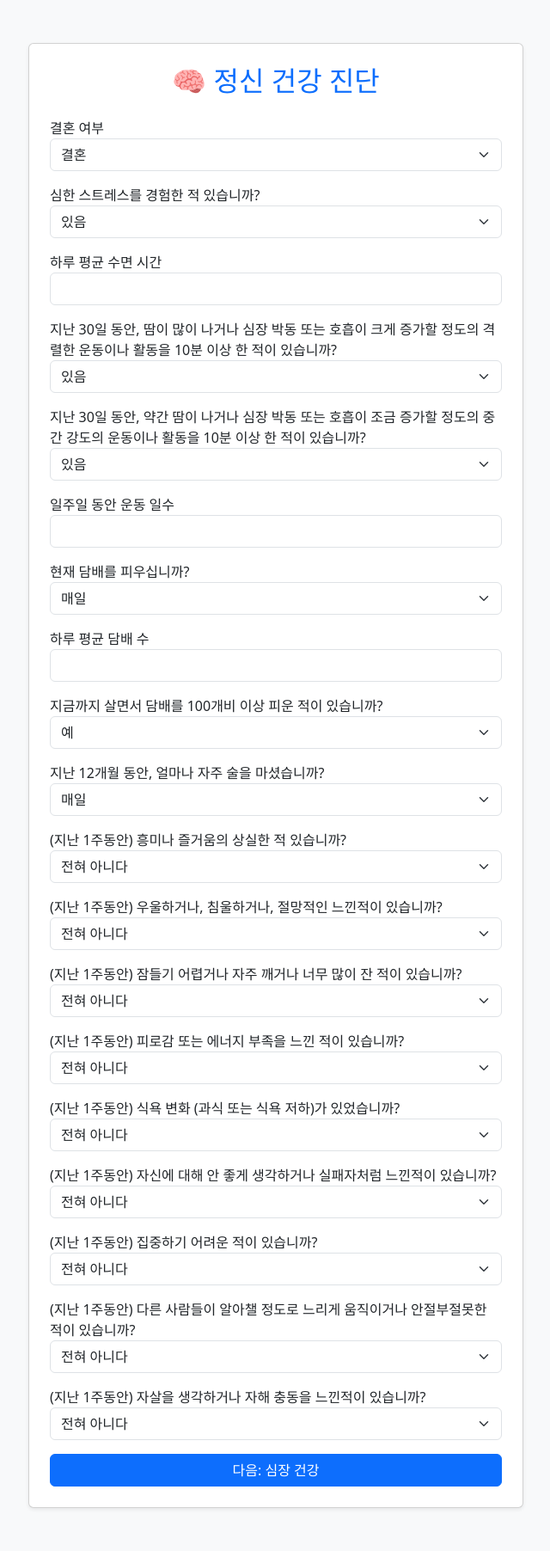
After one commit to edwardcho/healthcare, a Flask app: template templates/mental_health.html in a window 1280 px wide. The commit adds this page. Shown: the whole page at 86% size, without its empty margins (319-959 px from the left). Run offline with Flask 3, Linux system fonts and the light colour scheme; the template is opened without the code that fills it, so the values that code supplies are empty.

Commit message:
Upload html files
Upload html files

```diff
--- a/templates/intro.html
+++ b/templates/intro.html
@@ -36,7 +36,7 @@
             <li class="list-group-item">✅ 맞춤 식단 및 운동 추천</li>
         </ul>
 
-        <form action="/form" method="get">
+        <form action="/health" method="get">
             <button type="submit" class="btn btn-primary btn-lg px-5">진단 시작하기</button>
         </form>
 
--- /dev/null
+++ b/templates/mental_health.html
@@ -0,0 +1,224 @@
+
+<!-- mental_health.html -->
+<!DOCTYPE html>
+<html lang="ko">
+<head>
+  <meta charset="UTF-8">
+  <title>내몸진단 - 정신 건강</title>
+  <link rel="stylesheet" href="https://cdn.jsdelivr.net/npm/bootstrap@5.3.0/dist/css/bootstrap.min.css">
+  <style>
+    body {
+      background-color: #f8f9fa;
+    }
+    .form-container {
+      max-width: 600px;
+      margin: 50px auto;
+    }
+  </style>
+</head>
+<body>
+  <div class="container form-container">
+    <div class="card shadow-sm p-4">
+        <h2 class="text-center text-primary mb-4">🧠 정신 건강 진단</h2>
+        <form action="/heart" method="POST">
+          <!-- 결혼 상태, 스트레스, 수면시간, 운동, 흡연/음주, 우울 증상 -->
+            <div class="mb-3">
+              <label>결혼 여부</label>
+              <select class="form-select" name="marital_status">
+                <option value="1">결혼</option>
+                <option value="2">사별</option>
+                <option value="3">이혼</option>
+                <option value="4">미혼</option>
+              </select>
+            </div>
+
+            <div class="mb-3">
+              <label>심한 스트레스를 경험한 적 있습니까?</label>
+              <select class="form-select" name="strong_stress">
+                <option value="1">있음</option>
+                <option value="2">없음</option>
+              </select>
+            </div>
+
+            <div class="mb-3">
+              <label>하루 평균 수면 시간</label>
+              <input type="text" class="form-control" id="sleeping_time" name="sleeping_time" required>
+            </div>
+
+            <div class="mb-3">
+              <label>지난 30일 동안, 땀이 많이 나거나 심장 박동 또는 호흡이 크게 증가할 정도의 격렬한 운동이나 활동을 10분 이상 한 적이 있습니까?</label>
+              <select class="form-select" name="strong_exercise">
+                <option value="1">있음</option>
+                <option value="2">없음</option>
+              </select>
+            </div>
+
+            <div class="mb-3">
+              <label>지난 30일 동안, 약간 땀이 나거나 심장 박동 또는 호흡이 조금 증가할 정도의 중간 강도의 운동이나 활동을 10분 이상 한 적이 있습니까?</label>
+              <select class="form-select" name="medium_exercise">
+                <option value="1">있음</option>
+                <option value="2">없음</option>
+              </select>
+            </div>
+
+            <div class="mb-3">
+              <label>일주일 동안 운동 일수</label>
+              <input type="text" class="form-control" id="exercise_days" name="exercise_days" required>
+            </div>
+
+            <div class="mb-3">
+              <label>현재 담배를 피우십니까?</label>
+              <select class="form-select" name="smoking_01">
+                <option value="1">매일</option>
+                <option value="2">가끔</option>
+                <option value="3">전혀 안 핌</option>
+              </select>
+            </div>
+
+            <div class="mb-3">
+              <label>하루 평균 담배 수</label>
+              <input type="text" class="form-control" id="smoking_cnt" name="smoking_cnt" required>
+            </div>
+
+            <div class="mb-3">
+              <label>지금까지 살면서 담배를 100개비 이상 피운 적이 있습니까?</label>
+              <select class="form-select" name="smoking_02">
+                <option value="1">예</option>
+                <option value="2">아니오</option>
+              </select>
+            </div>
+
+            <div class="mb-3">
+              <label>지난 12개월 동안, 얼마나 자주 술을 마셨습니까?</label>
+              <select class="form-select" name="alcohol_01">
+                <option value="1">매일</option>
+                <option value="2">거의 매일</option>
+                <option value="3">주 3~4회</option>
+                <option value="4">주 1~2회</option>
+                <option value="5">월 2~3회</option>
+                <option value="6">월 1회</option>
+                <option value="7">월 1회 미만</option>
+                <option value="8">지난 12개월간 없음</option>
+              </select>
+            </div>
+
+            <div class="mb-3">
+              <label>(지난 1주동안) 흥미나 즐거움의 상실한 적 있습니까?</label>
+              <select class="form-select" name="dpq01">
+                <option value="0">전혀 아니다</option>
+                <option value="1">며칠 동안</option>
+                <option value="2">일주일 중 절반 이상</option>
+                <option value="3">거의 매일</option>
+              </select>
+            </div>
+
+            <div class="mb-3">
+              <label>(지난 1주동안) 우울하거나, 침울하거나, 절망적인 느낀적이 있습니까?</label>
+              <select class="form-select" name="dpq02">
+                <option value="0">전혀 아니다</option>
+                <option value="1">며칠 동안</option>
+                <option value="2">일주일 중 절반 이상</option>
+                <option value="3">거의 매일</option>
+              </select>
+            </div>
+
+            <div class="mb-3">
+              <label>(지난 1주동안) 잠들기 어렵거나 자주 깨거나 너무 많이 잔 적이 있습니까?</label>
+              <select class="form-select" name="dpq03">
+                <option value="0">전혀 아니다</option>
+                <option value="1">며칠 동안</option>
+                <option value="2">일주일 중 절반 이상</option>
+                <option value="3">거의 매일</option>
+              </select>
+            </div>
+
+            <div class="mb-3">
+              <label>(지난 1주동안) 피로감 또는 에너지 부족을 느낀 적이 있습니까?</label>
+              <select class="form-select" name="dpq04">
+                <option value="0">전혀 아니다</option>
+                <option value="1">며칠 동안</option>
+                <option value="2">일주일 중 절반 이상</option>
+                <option value="3">거의 매일</option>
+              </select>
+            </div>
+
+            <div class="mb-3">
+              <label>(지난 1주동안) 식욕 변화 (과식 또는 식욕 저하)가 있었습니까?</label>
+              <select class="form-select" name="dpq05">
+                <option value="0">전혀 아니다</option>
+                <option value="1">며칠 동안</option>
+                <option value="2">일주일 중 절반 이상</option>
+                <option value="3">거의 매일</option>
+              </select>
+            </div>
+
+            <div class="mb-3">
+              <label>(지난 1주동안) 자신에 대해 안 좋게 생각하거나 실패자처럼 느낀적이 있습니까?</label>
+              <select class="form-select" name="dpq06">
+                <option value="0">전혀 아니다</option>
+                <option value="1">며칠 동안</option>
+                <option value="2">일주일 중 절반 이상</option>
+                <option value="3">거의 매일</option>
+              </select>
+            </div>
+
+            <div class="mb-3">
+              <label>(지난 1주동안) 집중하기 어려운 적이 있습니까?</label>
+              <select class="form-select" name="dpq07">
+                <option value="0">전혀 아니다</option>
+                <option value="1">며칠 동안</option>
+                <option value="2">일주일 중 절반 이상</option>
+                <option value="3">거의 매일</option>
+              </select>
+            </div>
+
+            <div class="mb-3">
+              <label>(지난 1주동안) 다른 사람들이 알아챌 정도로 느리게 움직이거나 안절부절못한 적이 있습니까?</label>
+              <select class="form-select" name="dpq08">
+                <option value="0">전혀 아니다</option>
+                <option value="1">며칠 동안</option>
+                <option value="2">일주일 중 절반 이상</option>
+                <option value="3">거의 매일</option>
+              </select>
+            </div>
+
+            <div class="mb-3">
+              <label>(지난 1주동안) 자살을 생각하거나 자해 충동을 느낀적이 있습니까?</label>
+              <select class="form-select" name="dpq09">
+                <option value="0">전혀 아니다</option>
+                <option value="1">며칠 동안</option>
+                <option value="2">일주일 중 절반 이상</option>
+                <option value="3">거의 매일</option>
+              </select>
+            </div>
+          <!-- ... (해당 항목들만 복사) ... -->
+          <div class="d-grid">
+            <button type="submit" class="btn btn-primary">다음: 심장 건강</button>
+          </div>
+        </form>
+    </div>
+  </div>
+
+  <!-- ⬇️ body 태그 끝나기 전에 로딩 오버레이 삽입 -->
+  <div id="loading-overlay" style="display:none; position:fixed; top:0; left:0; width:100%; height:100%; background:rgba(255,255,255,0.7); z-index:9999;">
+    <div class="d-flex justify-content-center align-items-center" style="height:100%;">
+      <div class="spinner-border text-primary" role="status" style="width: 3rem; height: 3rem;">
+        <span class="visually-hidden">Loading...</span>
+      </div>
+    </div>
+  </div>
+
+  <!-- ⬇️ 자바스크립트: 폼 제출 시 로딩 오버레이 표시 -->
+  <script>
+    document.addEventListener("DOMContentLoaded", function () {
+      const forms = document.querySelectorAll("form");
+      forms.forEach(form => {
+        form.addEventListener("submit", function () {
+          document.getElementById("loading-overlay").style.display = "block";
+        });
+      });
+    });
+  </script>
+
+</body>
+</html>
--- a/templates/report.html
+++ b/templates/report.html
@@ -42,7 +42,7 @@
       </div>
 
       <div class="d-flex justify-content-between mt-4">
-        <a href="/form" class="btn btn-secondary">다시 입력하기</a>
+        <a href="/health" class="btn btn-secondary">다시 입력하기</a>
         <a href="/download_report" class="btn btn-primary">PDF 리포트 다운로드</a>
       </div>
     </div>
```
Also changed, not shown: templates/health_info.html (added, +155 -0 lines), templates/heart_health.html (added, +68 -0 lines).
